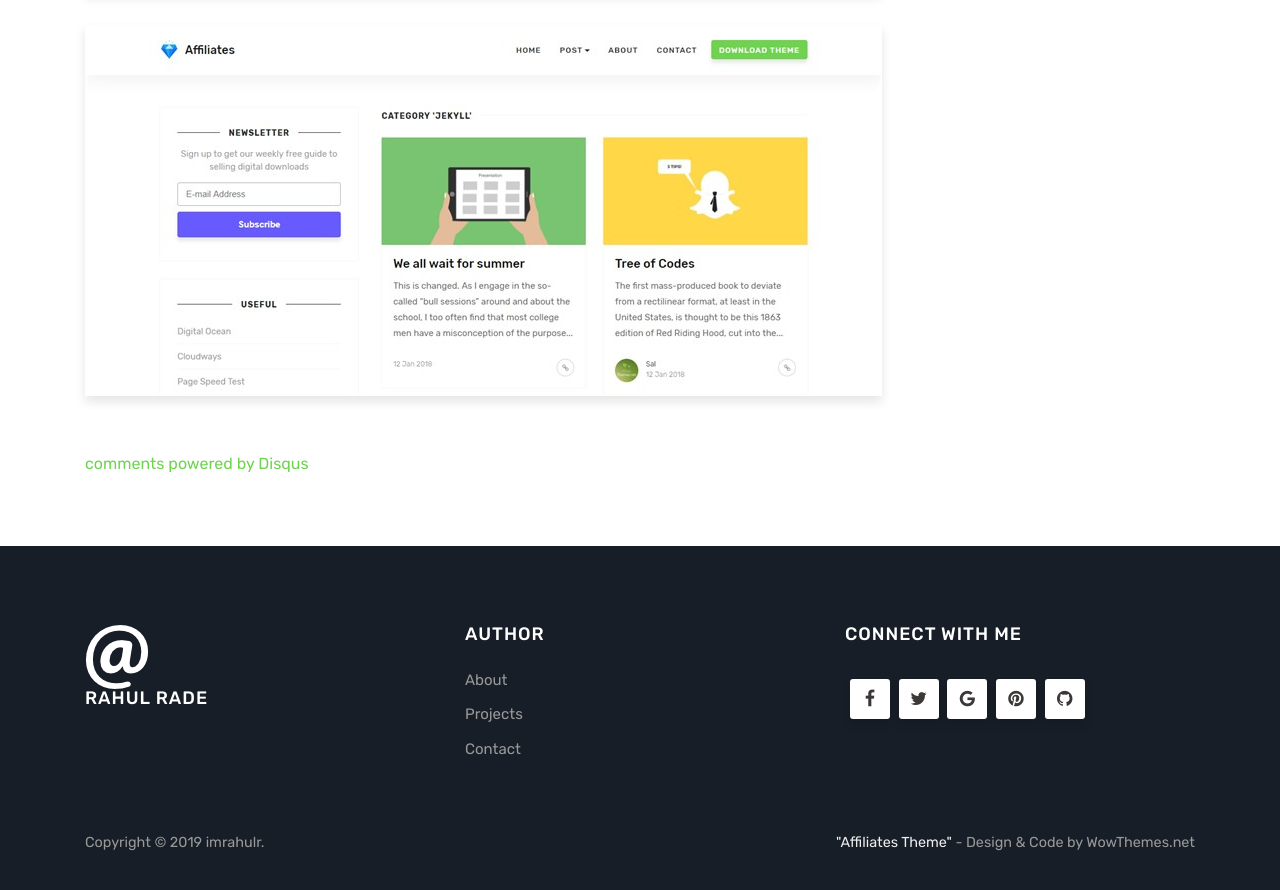
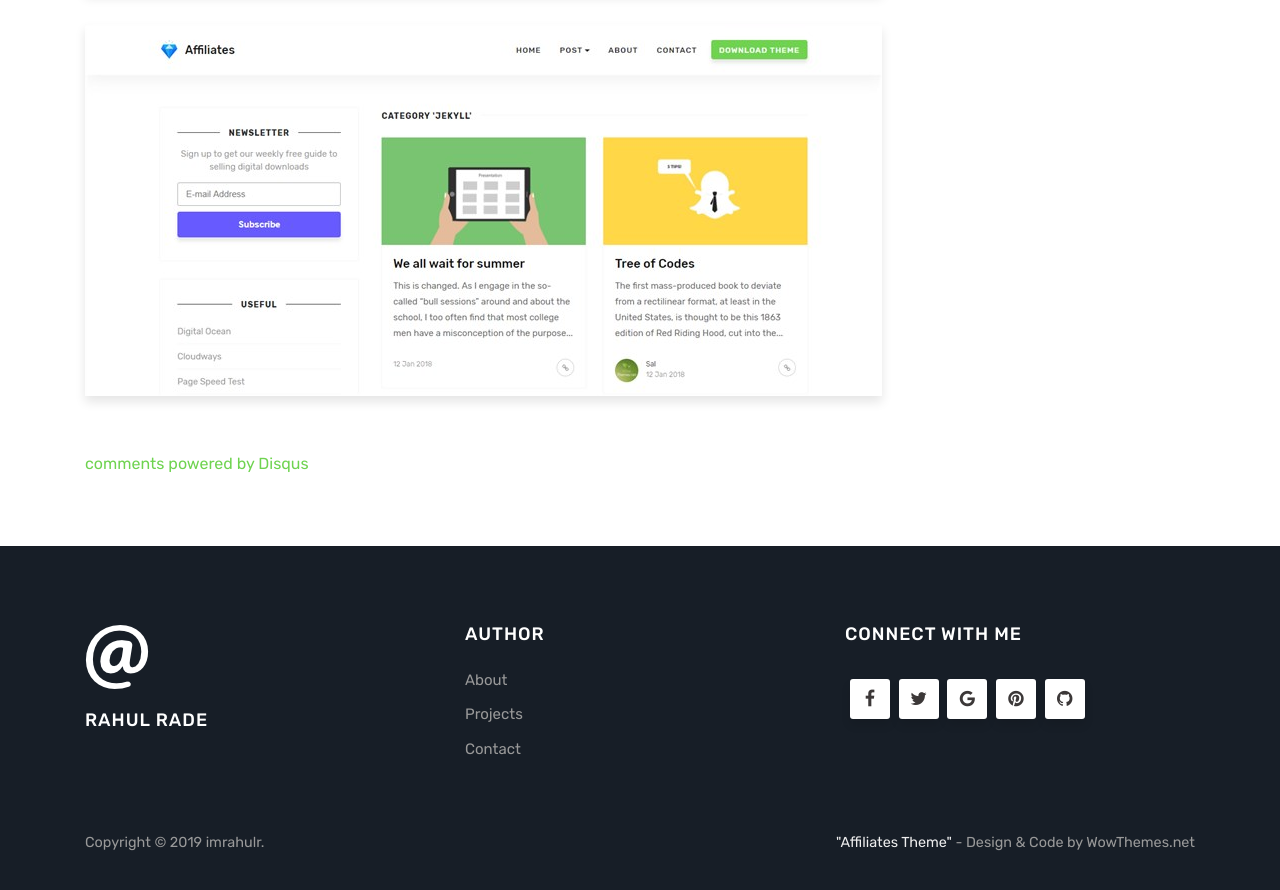
Before and after one commit to imrahulr/imrahulr.github.io, a Jekyll site: the page built from about.md, in a window 1280 px wide and 900 px high, scrolled down 3013 px. Shown: the top 890 px of the window. Built offline with Jekyll 4.4.1, drawn with Linux system fonts in a browser that asks for light colours; comment, search, counter and statistics services are not loaded.

Commit message:
first commit

```diff
--- a/_layouts/default.html
+++ b/_layouts/default.html
@@ -57,7 +57,7 @@
             <ul class="navbar-nav ml-auto">
 
                 <li class="nav-item">
-                <a class="nav-link" href="{{ site.baseurl }}/index.html">Home</a>
+                <a class="nav-link" href="{{ {{ site.baseurl }}/index.html }}">Home</a>
                 </li>
 
                 <li class="nav-item">
@@ -122,9 +122,10 @@
                 <div class="col-sm-4">
                 <div class="footer-widget">
                 <a href="{{site.baseurl}}/contact">
-                <img src="{{ site.baseurl }}/assets/images/logo-footer.png"><br>
+                <img src="{{ site.baseurl }}/assets/images/logo-footer.png">
+                </a>
+                <br><br>
                 <h5 class="title">Rahul Rade</h5>
-                </a>
                 </div>
                 </div>
 
```
